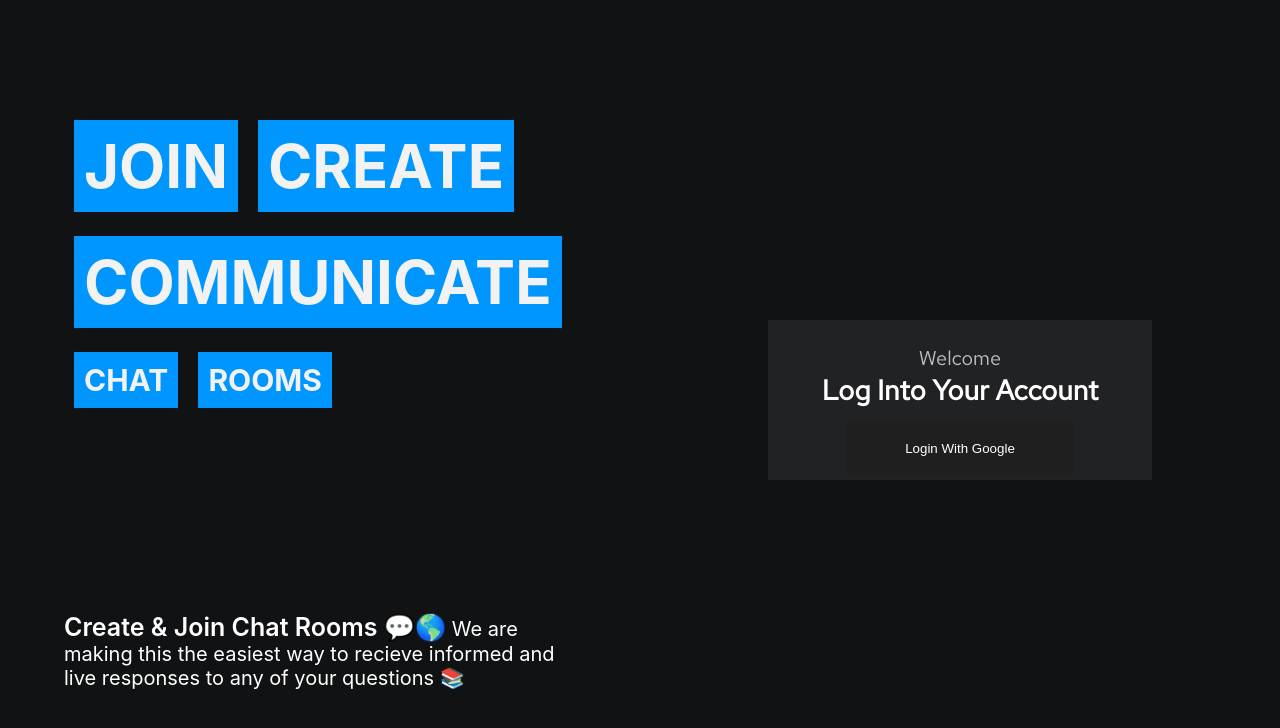
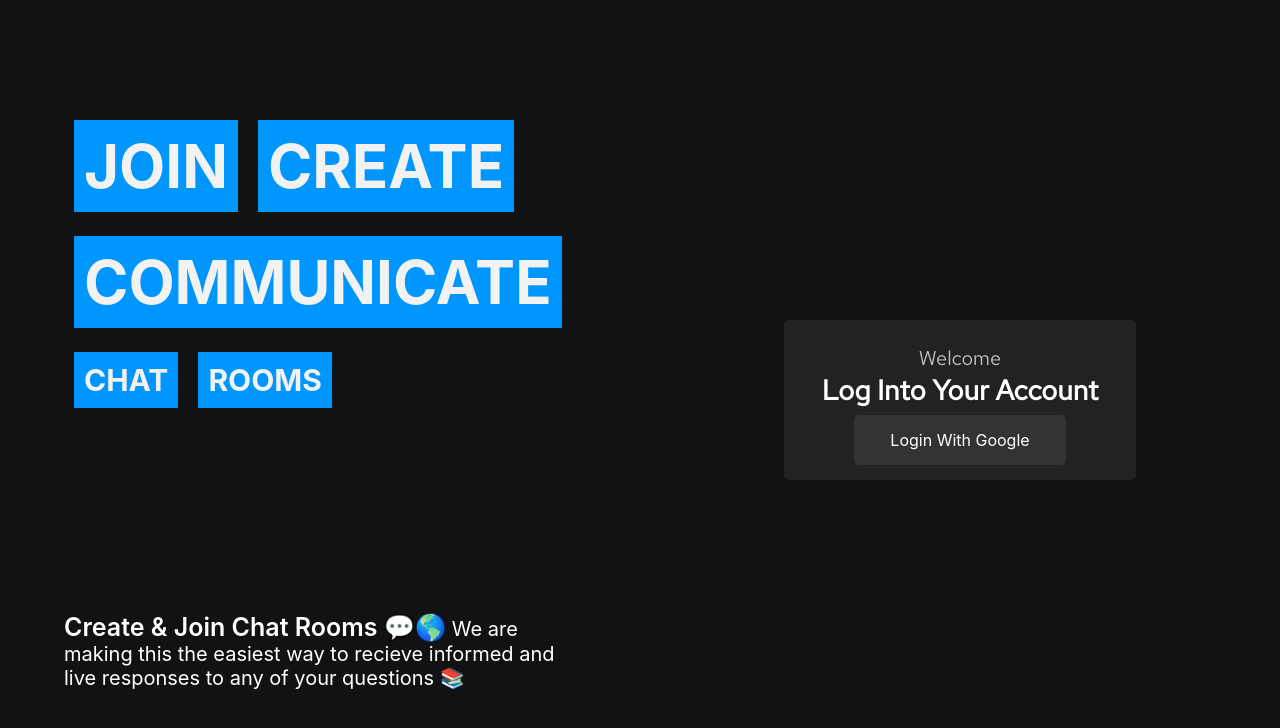
Before and after one commit to ssutl/Fishbowl-Website, a React (Create React App) app in the folder Frontend/: page / in a window 1280 px wide. Shown: the top 728 px of the page. Built offline with nearby package versions, Linux system fonts and the light colour scheme.

Commit message:
Sorting login styles

```diff
--- a/Frontend/src/Routes/Login.js
+++ b/Frontend/src/Routes/Login.js
@@ -101,16 +101,7 @@ function Login() {
                                     onSuccess={responseSuccessGoogle}
                                     cookiePolicy={'single_host_origin'}
                                     render={renderProps => (
-                                        <button onClick={renderProps.onClick} style={{
-                                                backgroundColor: "#1F1F1F",
-                                                height: "50px",
-                                                width: "60%",
-                                                borderRadius: "5px",
-                                                outline:"none",
-                                                border: "none",
-                                                cursor:"pointer",
-                                                color:"white"
-                                        }}>Login With Google</button>
+                                        <div className="loginBtn" onClick={renderProps.onClick}>Login With Google</div>
                                       )}
                                     isSignedIn={true}
                                 >Login With Google</GoogleLogin>
--- a/Frontend/src/Styling/Login.css
+++ b/Frontend/src/Styling/Login.css
@@ -108,8 +108,16 @@
   }
   .login-page .right .login-holder {
     height: 20vh;
-    width: 60%;
+    width: 55%;
+    border-radius: 5px;
     background-color: #212224ff;
+    display: -webkit-box;
+    display: -ms-flexbox;
+    display: flex;
+    -webkit-box-orient: vertical;
+    -webkit-box-direction: normal;
+        -ms-flex-direction: column;
+            flex-direction: column;
   }
   .login-page .right .login-holder .upper {
     height: 12vh;
@@ -148,16 +156,26 @@
     -webkit-box-pack: center;
         -ms-flex-pack: center;
             justify-content: center;
+    margin-bottom: 10px;
   }
-  .login-page .right .login-holder .lower .login-button {
-    width: 60%;
-    height: 50px;
+  .login-page .right .login-holder .lower .loginBtn {
+    background-color: #333333ff;
     display: -webkit-box;
     display: -ms-flexbox;
     display: flex;
+    -webkit-box-align: center;
+        -ms-flex-align: center;
+            align-items: center;
     -webkit-box-pack: center;
         -ms-flex-pack: center;
             justify-content: center;
+    height: 50px;
+    width: 60%;
+    border-radius: 5px;
+    outline: none;
+    border: none;
+    cursor: pointer;
+    color: white;
   }
 }
 
@@ -250,8 +268,15 @@
   }
   .login-page .right .login-holder {
     height: 20vh;
-    width: 50%;
+    width: 45%;
     background-color: #212224ff;
+    display: -webkit-box;
+    display: -ms-flexbox;
+    display: flex;
+    -webkit-box-orient: vertical;
+    -webkit-box-direction: normal;
+        -ms-flex-direction: column;
+            flex-direction: column;
   }
   .login-page .right .login-holder .upper {
     height: 12vh;
@@ -290,16 +315,26 @@
     -webkit-box-pack: center;
         -ms-flex-pack: center;
             justify-content: center;
+    margin-bottom: 10px;
   }
-  .login-page .right .login-holder .lower .login-button {
-    width: 60%;
-    height: 50px;
+  .login-page .right .login-holder .lower .loginBtn {
+    background-color: #333333ff;
     display: -webkit-box;
     display: -ms-flexbox;
     display: flex;
+    -webkit-box-align: center;
+        -ms-flex-align: center;
+            align-items: center;
     -webkit-box-pack: center;
         -ms-flex-pack: center;
             justify-content: center;
+    height: 50px;
+    width: 60%;
+    border-radius: 5px;
+    outline: none;
+    border: none;
+    cursor: pointer;
+    color: white;
   }
 }
 
@@ -391,9 +426,16 @@
             justify-content: center;
   }
   .login-page .right .login-holder {
-    height: 40vh;
+    height: 20vh;
     width: 35%;
     background-color: #212224ff;
+    display: -webkit-box;
+    display: -ms-flexbox;
+    display: flex;
+    -webkit-box-orient: vertical;
+    -webkit-box-direction: normal;
+        -ms-flex-direction: column;
+            flex-direction: column;
   }
   .login-page .right .login-holder .upper {
     height: 12vh;
@@ -432,16 +474,26 @@
     -webkit-box-pack: center;
         -ms-flex-pack: center;
             justify-content: center;
+    margin-bottom: 10px;
   }
-  .login-page .right .login-holder .lower .login-button {
-    width: 55%;
-    height: 50px;
+  .login-page .right .login-holder .lower .loginBtn {
+    background-color: #333333ff;
     display: -webkit-box;
     display: -ms-flexbox;
     display: flex;
+    -webkit-box-align: center;
+        -ms-flex-align: center;
+            align-items: center;
     -webkit-box-pack: center;
         -ms-flex-pack: center;
             justify-content: center;
+    height: 50px;
+    width: 60%;
+    border-radius: 5px;
+    outline: none;
+    border: none;
+    cursor: pointer;
+    color: white;
   }
 }
 /*# sourceMappingURL=Login.css.map */
```
Also changed, not shown: Frontend/src/Styling/Login.scss (+46 -15 lines), 1 other file (tests, documents, lock files or other folders).
